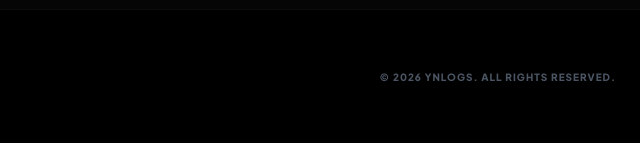
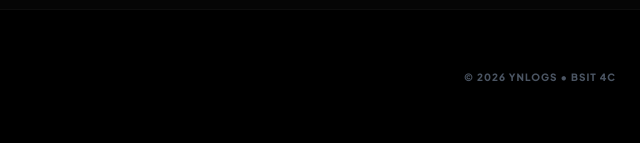
Before and after one commit to YezshaN/OJT-WEBSITE-YNLogs, a plain HTML site: page index.html in a window 1280 px wide. Shown: the part 2444-2587 px from the top of the page, 640-1280 px from the left. Drawn offline with nearby package versions, Linux system fonts and the light colour scheme.

Commit message:
footer update

```diff
--- a/index.html
+++ b/index.html
@@ -276,7 +276,7 @@
             </div>
 
             <p class="text-[10px] text-gray-600 uppercase tracking-widest font-black">
-                © 2026 YNLogs. All Rights Reserved.
+                © 2026 YNLogs • BSIT 4C
             </p>
         </div>
     </footer>
```
